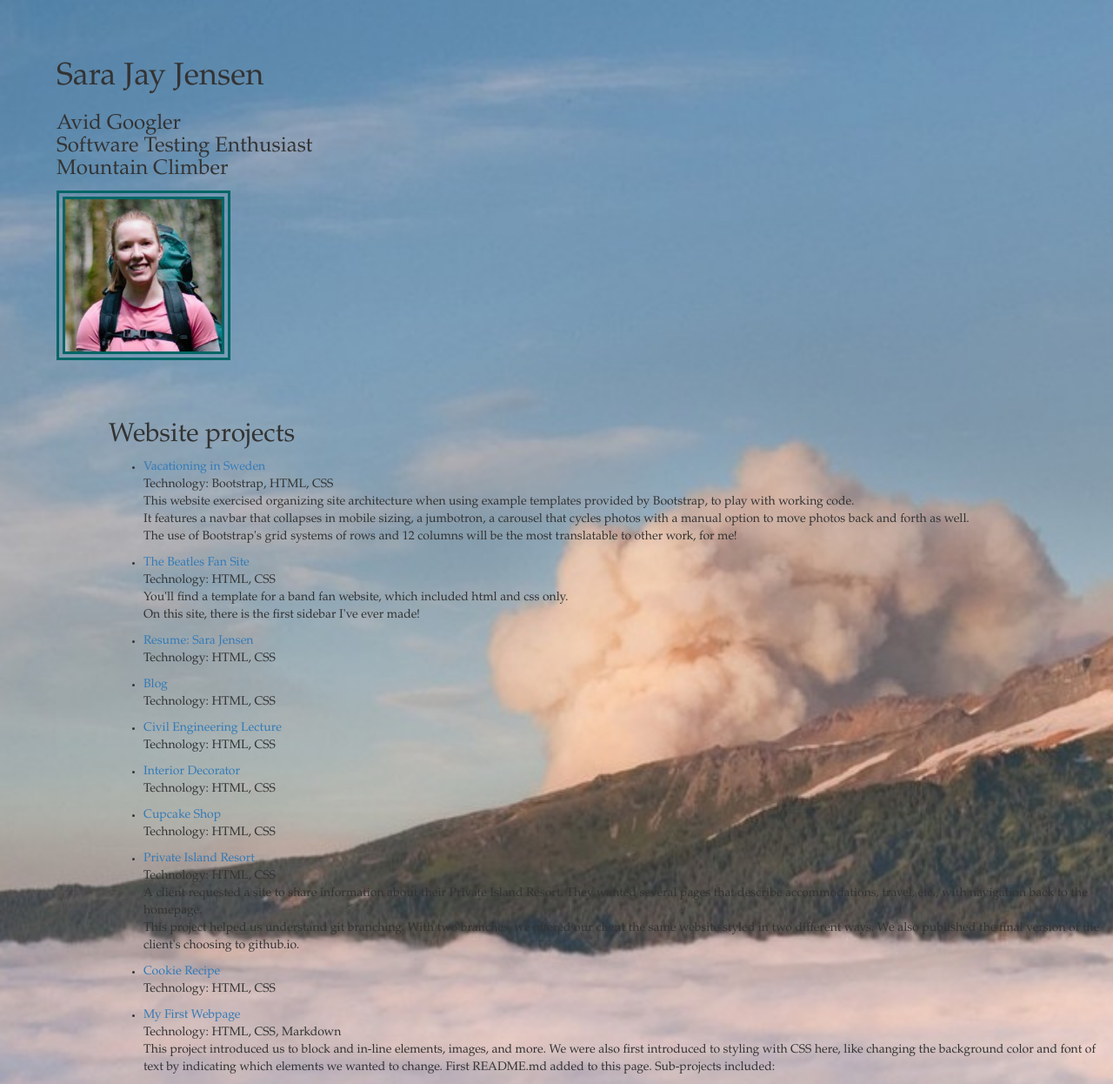
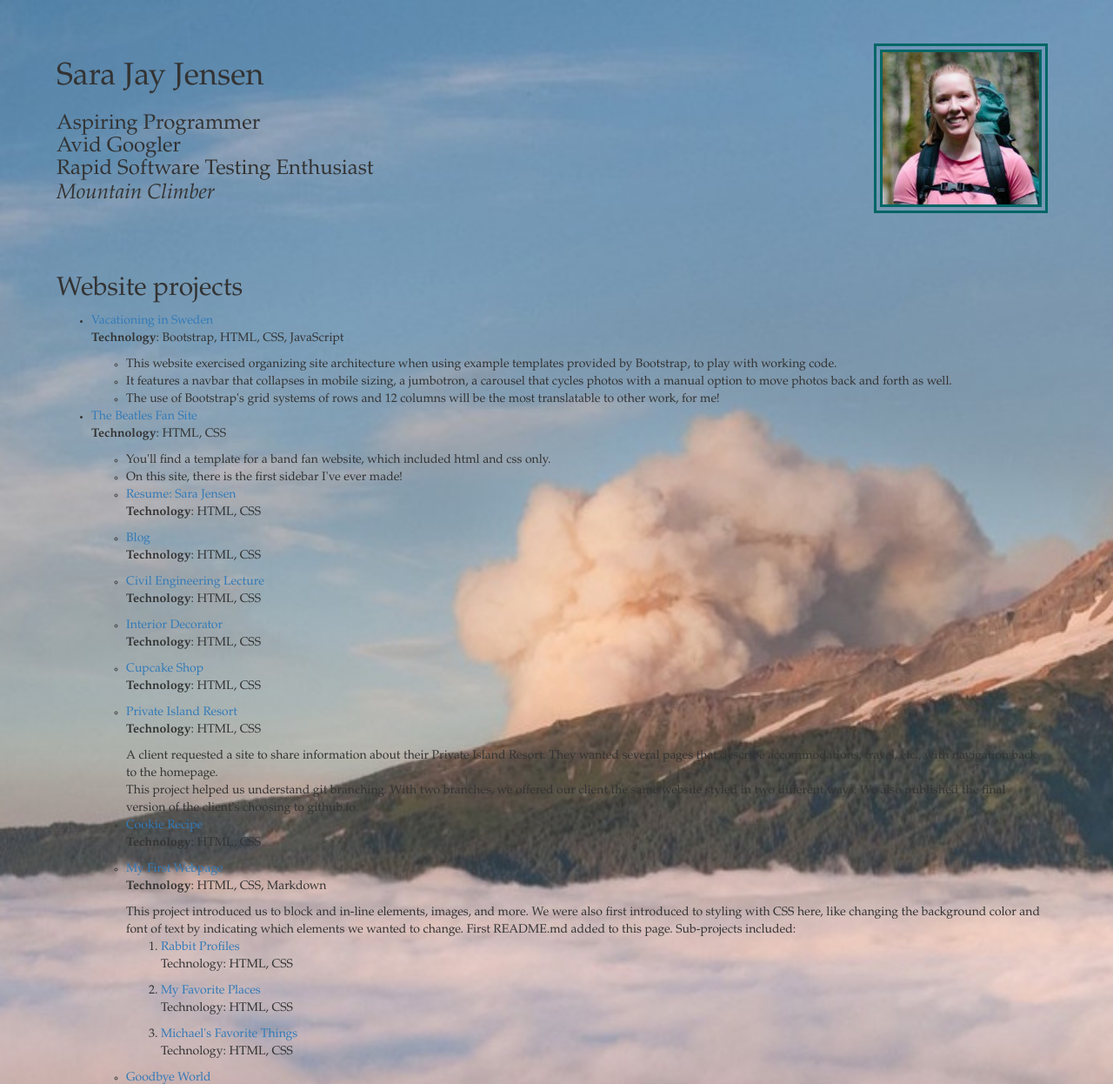
Before and after one commit to thejensen/portfolio, a plain HTML site: page index.html in a window 1280 px wide. Shown: the top 1246 px of the page at 87% size. Drawn offline with nearby package versions, Linux system fonts and the light colour scheme; files that its build step writes are made by us from their sources.

Commit message:
Change h2 and ul fonts to Arial and Garamond respectively. Add padding to projects container.

```diff
--- a/css/my-styles.css
+++ b/css/my-styles.css
@@ -2,13 +2,18 @@ body {
   background-image: url("../img/hood.jpg");
   -webkit-background-size: cover;
 
-  /*background-attachment: fixed;
+  /* Fussing with CSS to fix background image. Mostly successful! Above worked better.
+  background-attachment: fixed;
   background-size: 200%;
   background-repeat: no-repeat;
   background-position: center;*/
 }
 
 #heading {
+  margin: 50px;
+}
+
+#projects {
   margin: 50px;
 }
 
@@ -21,6 +26,17 @@ div, h3 {
   font-weight: lighter;
 }
 
+div, h2 {
+  font-family: "Helvetica", "Arial", sans-serif;
+  font-weight: lighter;
+}
+
+div, ul {
+  font-family: "Garamond", "Georgia", serif;
+  font-weight: lighter;
+  font-size: 14px;
+}
+
 div img {
   width: 200px;
   border: solid;
@@ -29,7 +45,16 @@ div img {
   border-width: 10px;
 }
 
-#projects {
+img {
   float: right;
+}
 
+/*--working on list items
+li {
+  font-family: "Garamond", "Georgia", serif;
+  font-weight: lighter;
 }
+
+li {
+  not:last-child: margin 5px;
+}*/
--- a/index.html
+++ b/index.html
@@ -8,48 +8,56 @@
 
   <body>
     <div class="container" id="heading">
+      <img class="responsive" src="img/myphoto.png" alt="Hiking Sara">
       <h1>Sara Jay Jensen</h1>
-      <h3>Avid Googler<br>
-          Software Testing Enthusiast<br>
-          Mountain Climber
+      <h3>Aspiring Programmer<br>
+          Avid Googler<br>
+          Rapid Software Testing Enthusiast<br>
+          <em>Mountain Climber</em>
       </h3>
-      <img class="responsive" src="img/myphoto.png" alt="Hiking Sara">
     </div>
+
     <div class="container" id="projects">
       <h2>Website projects</h2>
       <ul>
         <li><a href="https://github.com/thejensen/Vacation">Vacationing in Sweden</a></li>
-        <p>Technology: Bootstrap, HTML, CSS<br>
-          This website exercised organizing site architecture when using
-          example templates provided by Bootstrap, to play with working
-          code. <br>
-          It features a navbar that collapses in mobile sizing, a
-          jumbotron, a carousel that cycles photos with a manual option
-          to move photos back and forth as well. <br>
-          The use of Bootstrap's grid systems of rows and 12 columns will
-          be the most translatable to other work, for me!</p>
+        <p><strong>Technology</strong>: Bootstrap, HTML, CSS, JavaScript</p>
+          <ul>
+            <li>This website exercised organizing site architecture when using
+              example templates provided by Bootstrap, to play with working
+              code.</li>
+            <li>It features a navbar that collapses in mobile sizing, a
+              jumbotron, a carousel that cycles photos with a manual option
+              to move photos back and forth as well.</li>
+            <li>The use of Bootstrap's grid systems of rows and 12 columns will
+              be the most translatable to other work, for me!</li>
+          </ul>
+
         <li><a href="https://github.com/thejensen/band">The Beatles Fan Site</a></li>
-        <p>Technology: HTML, CSS<br>
-          You'll find a template for a band fan website, which included
-          html and css only.<br>
-          On this site, there is the first sidebar I've ever made!</p>
+        <p><strong>Technology</strong>: HTML, CSS</p>
+          <ul>
+            <li>You'll find a template for a band fan website, which included
+              html and css only.</li>
+            <li>On this site, there is the first sidebar I've ever made!</li>
+
+
         <li><a href="https://github.com/thejensen/resume">Resume: Sara Jensen</a></li>
-        <p>Technology: HTML, CSS<br>
+        <p><strong>Technology</strong>: HTML, CSS</p>
 
         <li><a href="https://github.com/thejensen/blog">Blog</a></li>
-        <p>Technology: HTML, CSS<br>
+        <p><strong>Technology</strong>: HTML, CSS</p>
 
         <li><a href="https://github.com/thejensen/boring-lecture">Civil Engineering Lecture</a></li>
-        <p>Technology: HTML, CSS<br>
+        <p><strong>Technology</strong>: HTML, CSS</p>
 
         <li><a href="https://github.com/thejensen/decorator">Interior Decorator</a></li>
-        <p>Technology: HTML, CSS<br>
+        <p><strong>Technology</strong>: HTML, CSS</p>
 
         <li><a href="https://github.com/thejensen/cupcake">Cupcake Shop</a></li>
-        <p>Technology: HTML, CSS<br>
+        <p><strong>Technology</strong>: HTML, CSS</p>
 
         <li><a href="https://github.com/thejensen/resort">Private Island Resort</a></li>
-        <p>Technology: HTML, CSS<br>
+        <p><strong>Technology</strong>: HTML, CSS</p>
           A client requested a site to share information about their Private Island Resort.
           They wanted several pages that describe accommodations, travel, etc., with navigation
           back to the homepage.<br>
@@ -57,13 +65,12 @@
           our client the same website styled in two different ways. We also published
           the final version of the client's choosing to github.io.
 
-
         <li><a href="https://github.com/thejensen/cookie-recipe">Cookie Recipe</a></li>
-        <p>Technology: HTML, CSS<br>
+        <p><strong>Technology</strong>: HTML, CSS</p>
 
 
         <li><a href="https://github.com/thejensen/my-first-webpage">My First Webpage</a></li>
-        <p>Technology: HTML, CSS, Markdown<br>
+        <p><strong>Technology</strong>: HTML, CSS, Markdown</p>
           This project introduced us to block and in-line elements, images, and more. We were also
           first introduced to styling with CSS here, like changing the background color and font
           of text by indicating which elements we wanted to change. First README.md added to this
@@ -76,12 +83,13 @@
               <li><a href="https://github.com/thejensen/my-first-webpage/blob/master/index.html">Michael's Favorite Things</a></li>
               <p>Technology: HTML, CSS<br>
             </ol>
+
         <li><a href="https://github.com/thejensen/goodbye">Goodbye World</a></li>
-        <p>Technology: HTML<br>
+        <p><strong>Technology</strong>: HTML</p>
           This is a spin off the basic hello-world project, where we continued practice
           on adding, committing, and pushing to github.
         <li><a href="https://github.com/thejensen/hello-world">Hello World</a></li>
-        <p>Technology: HTML<br>
+        <p><strong>Technology</strong>: HTML</p>
           This is a basic hello-world introduction to writing a website in html. We also
           learned to push any basic change to a github repository.
       </ul>
```
